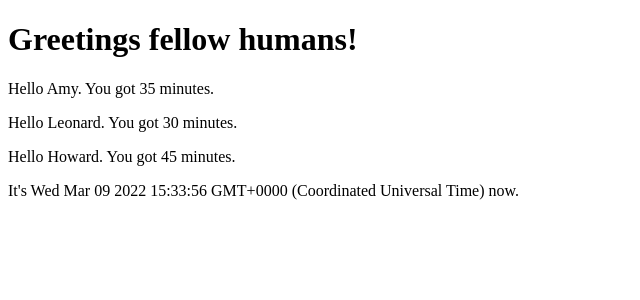
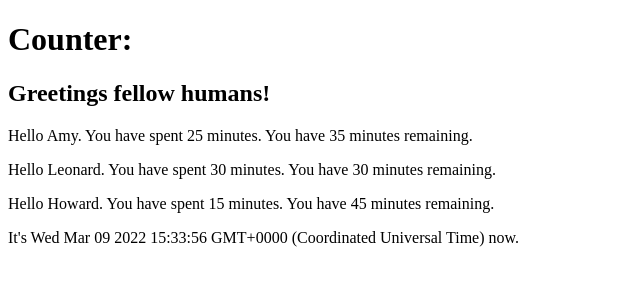
Before and after one commit to drtghosh/fullStackOpen, a JavaScript app in the folder part1_practice/: page / in a window 1280 px wide. Shown: the top 300 px of the page, without its empty margins (0-640 px from the left). Built offline with nearby package versions, Linux system fonts and the light colour scheme.

Commit message:
Part 1c practice update till page re-rendering
Bad re-render

```diff
--- a/part1_practice/src/App.js
+++ b/part1_practice/src/App.js
@@ -1,26 +1,33 @@
-function Hello(props) {
+const Hello = ({ name, time }) => {
+  const totalTime = 60;
+  const timeSpent = () => {
+    return totalTime - time;
+  };
+
   return (
     <div>
       <p>
-        Hello {props.name}. You got {props.time} minutes.
+        Hello {name}. You have spent {timeSpent()} minutes. You have {time}{" "}
+        minutes remaining.
       </p>
     </div>
   );
-}
+};
 
-function App() {
+const App = ({ counter }) => {
   console.log("Hello from the app component.");
   const dateNow = new Date();
   const timeRemaining = 30;
   return (
     <>
-      <h1>Greetings fellow humans!</h1>
+      <h1>Counter: {counter}</h1>
+      <h2>Greetings fellow humans!</h2>
       <Hello name="Amy" time={timeRemaining + 5} />
       <Hello name="Leonard" time={timeRemaining} />
       <Hello name="Howard" time={timeRemaining + 15} />
       <p>It's {dateNow.toString()} now.</p>
     </>
   );
-}
+};
 
 export default App;
```
